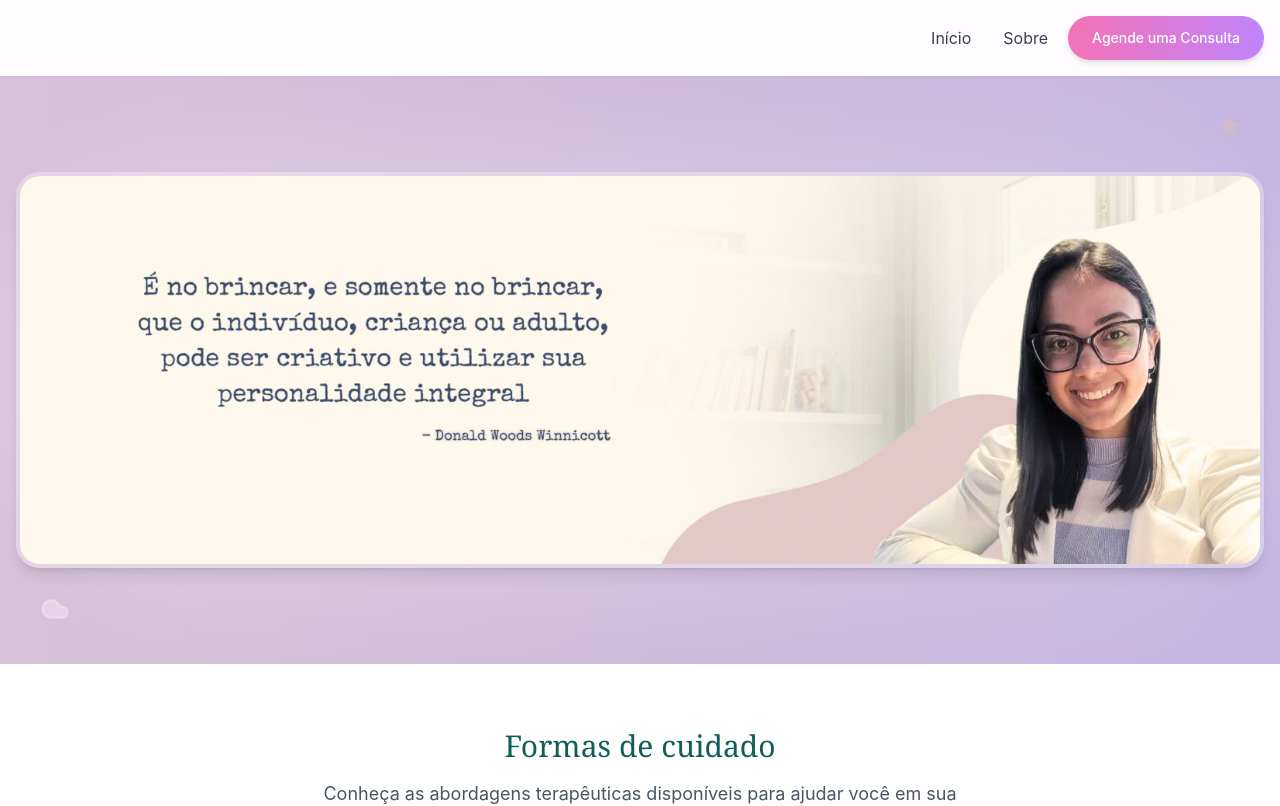
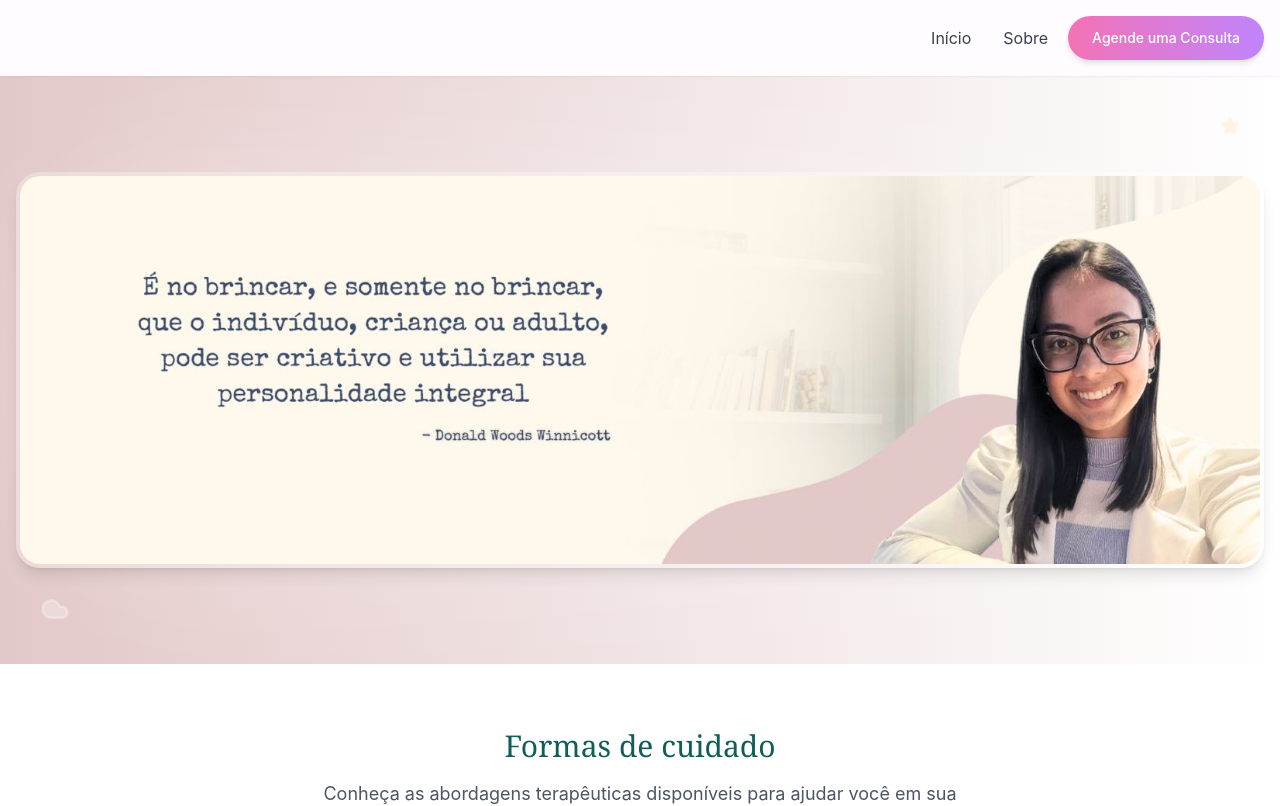
Before and after one commit to DavidJovino/julianamiliatti-website, a React (Vite) app: page / in a window 1280 px wide. Shown: the top 806 px of the page. Built offline with nearby package versions, Linux system fonts and the light colour scheme; a web font is replaced by a local one.

Commit message:
Mudança cor Hero

```diff
--- a/src/components/Hero.jsx
+++ b/src/components/Hero.jsx
@@ -7,7 +7,7 @@ import fotoJuliana from '../images/titulo-juliana.jpg';
 const Hero = () => {
   const whats_phone = import.meta.env.VITE_WHATSAPP_PHONE;
   return (
-    <section className="py-16 md:py-24 bg-gradient-to-r from-primary-light to-secondary-light overflow-hidden relative">
+    <section className="py-16 md:py-24 bg-gradient-to-r from-[#E3C8C8] to-white overflow-hidden relative">
       {/* Decorative elements */}
       <div className="absolute top-10 right-10 text-accent animate-twinkle">
         <Star size={20} fill="currentColor" />
```
